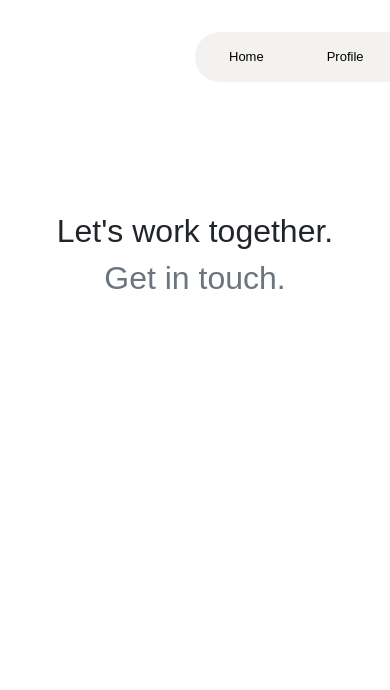
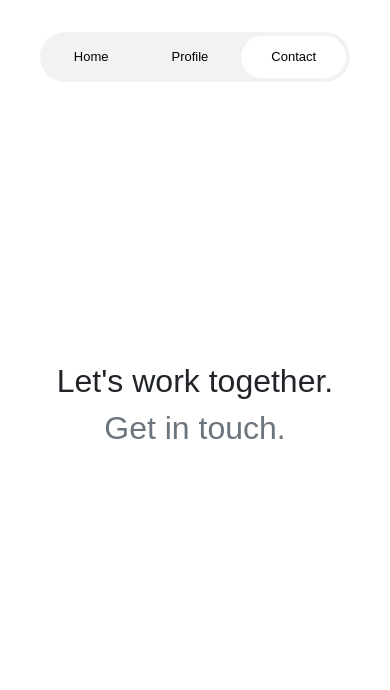
Before and after one commit to ayman-soliman-1783/OH, a plain HTML site: page contact.html in a window 390 px wide. Shown: the top 690 px of the page. Drawn offline with Linux system fonts and the light colour scheme.

Commit message:
chore: Update CSS styles for better layout and responsiveness
Optimize the layout and responsiveness of the website by updating the CSS styles in OH.css and projects.css. Remove unused SVG files and adjust header width, margin, and body styles. Enhance the overall user experience and codebase optimization.

```diff
--- a/contact.html
+++ b/contact.html
@@ -20,8 +20,7 @@
       align-items: stretch;
     }
     nav {
-      position: static;
-      transform: translate(0, 0);
+      position: static !important;
     }
 
     /* Amr Khaled's code */
--- a/css/OH.css
+++ b/css/OH.css
@@ -56,9 +56,11 @@ nav {
   align-items: center;
   gap: 3px;
   position: fixed !important;
+
+  /* to center a positioned element */
+  left: 0;
+  right: 0;
   top: 0;
-  left: 50%;
-  transform: translateX(-50%);
   z-index: 1;
   outline: none;
 
--- a/css/projects.css
+++ b/css/projects.css
@@ -10,8 +10,12 @@ body::before {
 }
 
 nav {
-    transition: 0.5s;
+    transition: 0.0s !important;
     overflow: hidden;
+
+    @media (min-width: 1200px) {
+        transition: 0.5s !important;
+    }
 }
 
 .project.navigation:has(a:active),
```
